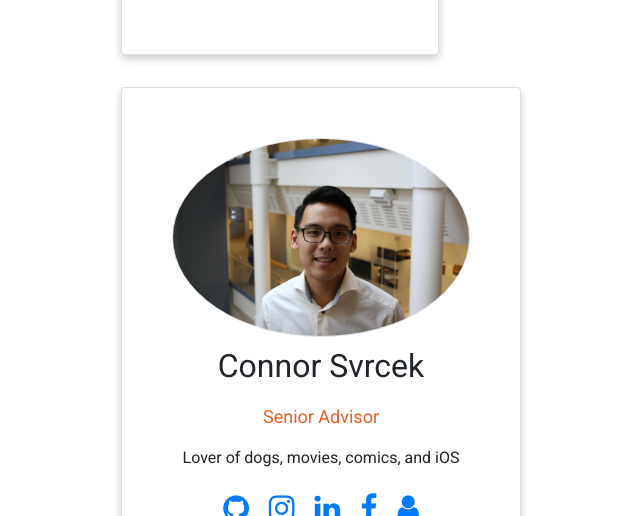
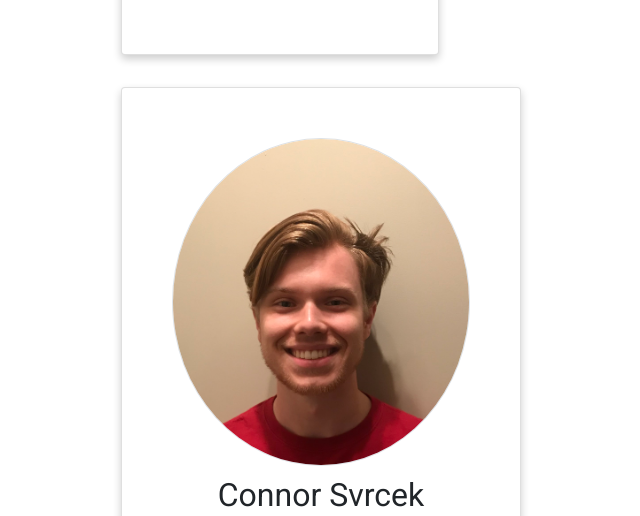
Before and after one commit to michiganhackers/mh-web-new, a React (Create React App) app: page /team in a window 1280 px wide. Shown: the part 4000-4516 px from the top of the page, without its empty margins (239-879 px from the left). Built offline with nearby package versions, Linux system fonts and the light colour scheme.

Commit message:
Whoops fixed Connor's pic

```diff
--- a/src/components/Team/CardContainer.jsx
+++ b/src/components/Team/CardContainer.jsx
@@ -116,7 +116,7 @@ class CardContainer extends React.Component {
                         linkedinUrl="https://www.linkedin.com/in/connor-svrcek-aab07612b/"
                         facebookUrl="https://www.facebook.com/connor.svrcek"
                         personalUrl="https://connorsvrcek.com/"
-                        imagePath='/memberPhotos/Casper.jpg'  />
+                        imagePath='/memberPhotos/Connor.jpg'  />
                     </div>
                     <div className="cardContainerColumn">
                         <MemberCard name="Trevor Sanderson" title="Senior Advisor"
```
